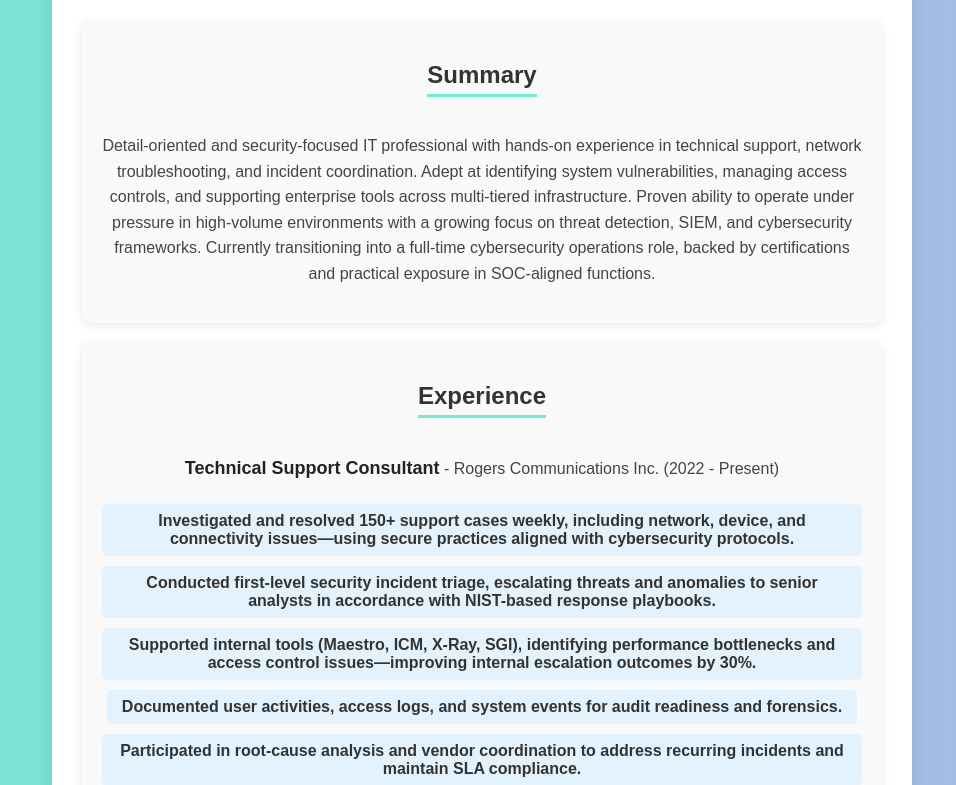
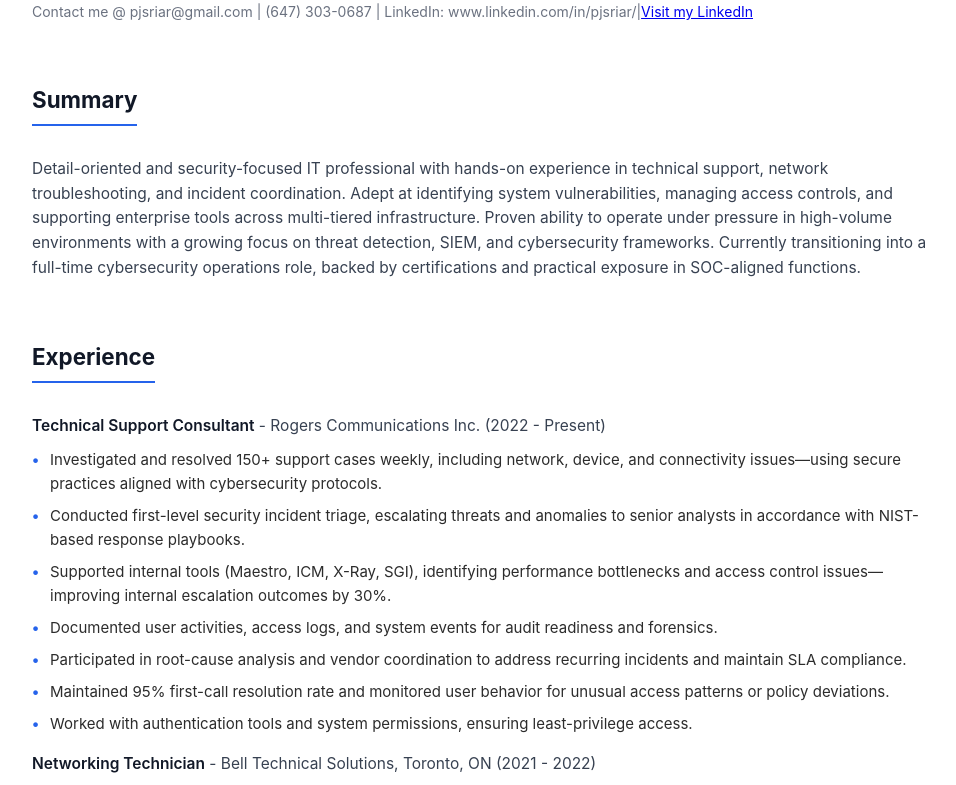
Before and after one commit to harryriar/IamPrabhjot, a plain HTML site: page index.html in a window 1280 px wide. Shown: the part 187-972 px from the top of the page, without its empty margins (158-1114 px from the left). Drawn offline with Linux system fonts and the light colour scheme.

Commit message:
Update style.css
Updated design, automated

```diff
--- a/style.css
+++ b/style.css
@@ -1,69 +1,108 @@
+/* Global Styles */
 body {
-    font-family: 'Poppins', sans-serif;
+    font-family: 'Inter', 'Poppins', sans-serif;
     margin: 0;
     padding: 0;
-    background: linear-gradient(to right, #74ebd5, #acb6e5);
-    color: #333;
+    background: #f4f6f8;
+    color: #2c2c2c;
+    line-height: 1.6;
 }
 
+/* Main Container */
 .container {
-    max-width: 800px;
-    margin: 50px auto;
-    padding: 30px;
-    background: white;
-    box-shadow: 0 4px 20px rgba(0, 0, 0, 0.1);
-    border-radius: 10px;
-    text-align: center;
+    max-width: 900px;
+    margin: 40px auto;
+    padding: 40px;
+    background: #ffffff;
+    border-radius: 12px;
+    box-shadow: 0 10px 30px rgba(0, 0, 0, 0.08);
 }
 
+/* Header */
 h1 {
-    font-size: 2.5em;
-    margin-bottom: 10px;
-    color: #222;
+    font-size: 2.6em;
+    margin-bottom: 5px;
+    font-weight: 700;
+    color: #1f2933;
 }
 
 .contact-info {
     font-size: 14px;
-    color: #555;
+    color: #6b7280;
+    margin-bottom: 25px;
 }
 
+/* Section Styling */
 .section {
-    margin-top: 20px;
-    padding: 20px;
-    border-radius: 8px;
-    background: #f9f9f9;
-    box-shadow: 0 2px 10px rgba(0, 0, 0, 0.1);
+    margin-top: 30px;
+    padding-top: 10px;
 }
 
 h2 {
-    color: #333;
-    border-bottom: 3px solid #74ebd5;
+    font-size: 1.4em;
+    margin-bottom: 15px;
+    color: #111827;
+    border-bottom: 2px solid #2563eb;
+    padding-bottom: 6px;
     display: inline-block;
-    padding-bottom: 5px;
 }
 
+/* Paragraphs */
+p {
+    font-size: 15.5px;
+    color: #374151;
+    margin-bottom: 10px;
+}
+
+/* Lists */
 ul {
     list-style: none;
-    padding: 0;
+    padding-left: 0;
+    margin-top: 10px;
 }
 
 li {
-    margin: 5px 0;
-    font-size: 16px;
-    padding: 5px;
-    background: #e3f2fd;
-    border-radius: 5px;
-    display: inline-block;
-    padding: 8px 15px;
+    font-size: 15px;
+    margin-bottom: 8px;
+    padding-left: 18px;
+    position: relative;
+}
+
+/* Custom bullet */
+li::before {
+    content: "•";
+    position: absolute;
+    left: 0;
+    color: #2563eb;
     font-weight: bold;
 }
 
-p {
-    color: #444;
-    line-height: 1.6;
+/* Skills Tags (if you use skills list) */
+.skills li {
+    display: inline-block;
+    background: #e5edff;
+    color: #1e40af;
+    padding: 6px 12px;
+    margin: 6px 6px 0 0;
+    border-radius: 6px;
+    font-size: 14px;
+    font-weight: 500;
 }
 
+/* Emphasis */
 strong {
-    color: #222;
-    font-size: 18px;
+    font-weight: 600;
+    color: #111827;
 }
+
+/* Responsive Design */
+@media (max-width: 600px) {
+    .container {
+        padding: 25px;
+        margin: 20px;
+    }
+
+    h1 {
+        font-size: 2.1em;
+    }
+}
```
